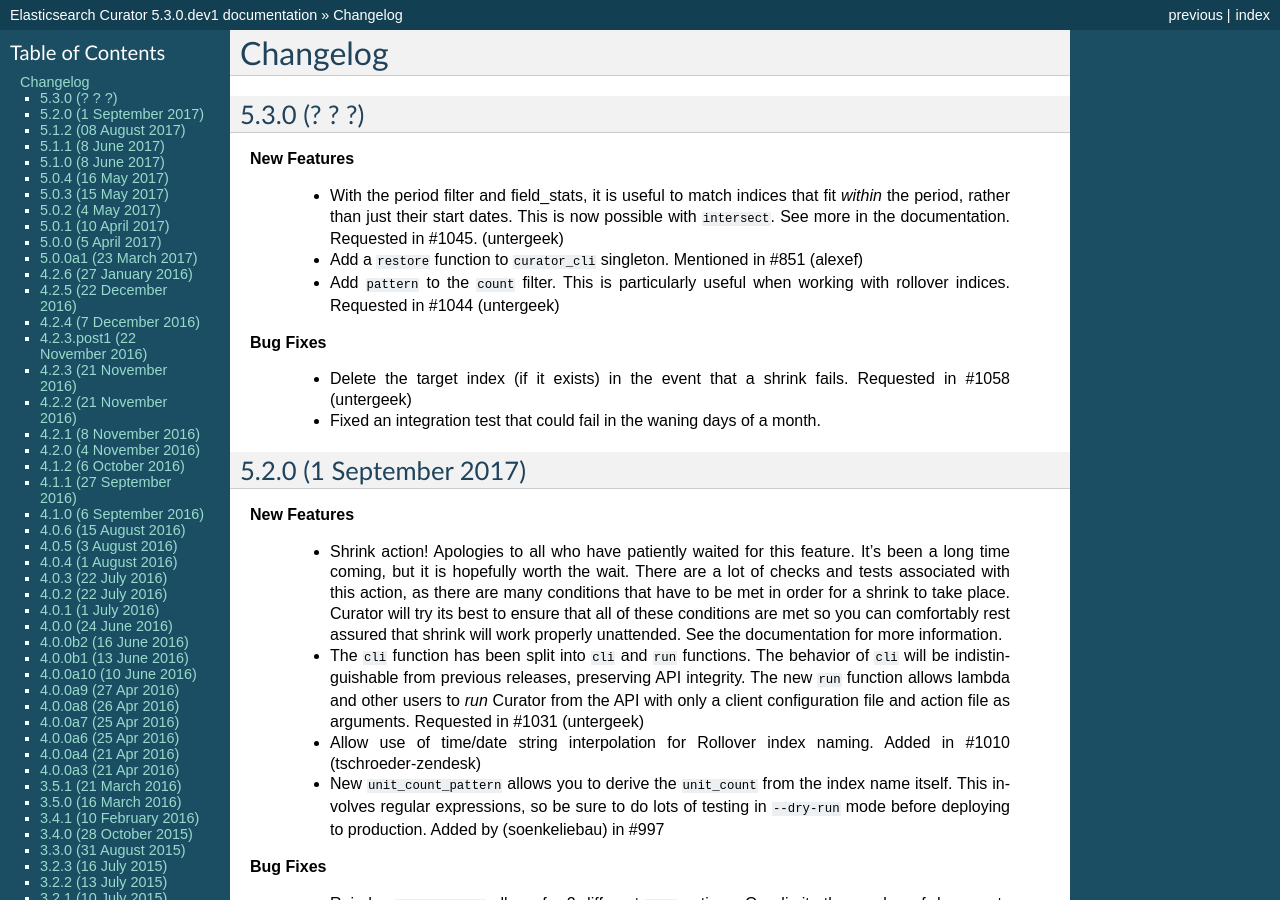
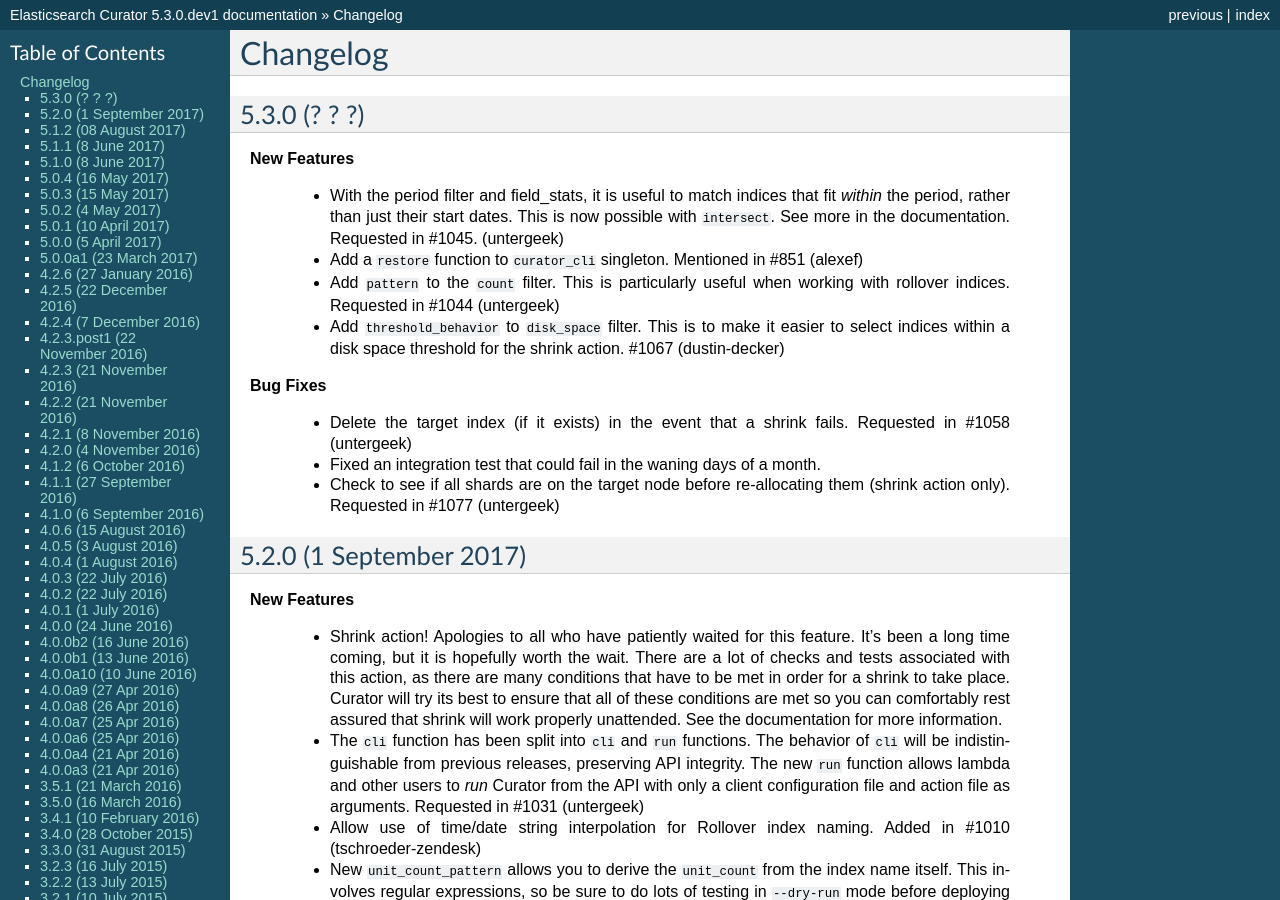
Before and after one commit to elastic/curator, a Sphinx documentation site: the page built from docs/Changelog.rst, in a window 1280 px wide and 900 px high. Built offline with Sphinx 7.4.7, drawn with Linux system fonts in a browser that asks for light colours.

Commit message:
Check to see if shards are on target node first
before re-issuing an allocation to them.

fixes #1077

```diff
--- a/docs/Changelog.rst
+++ b/docs/Changelog.rst
@@ -16,12 +16,17 @@
     #851 (alexef)
   * Add ``pattern`` to the ``count`` filter.  This is particularly useful
     when working with rollover indices.  Requested in #1044 (untergeek)
+  * Add ``threshold_behavior`` to ``disk_space`` filter.  This is to make
+    it easier to select indices within a disk space threshold for the
+    shrink action.  #1067 (dustin-decker)
 
 **Bug Fixes**
 
   * Delete the target index (if it exists) in the event that a shrink fails.
     Requested in #1058 (untergeek)
   * Fixed an integration test that could fail in the waning days of a month.
+  * Check to see if all shards are on the target node before re-allocating
+    them (shrink action only). Requested in #1077 (untergeek)
 
 5.2.0 (1 September 2017)
 ------------------------
```
Also changed, not shown: 1 other file.
